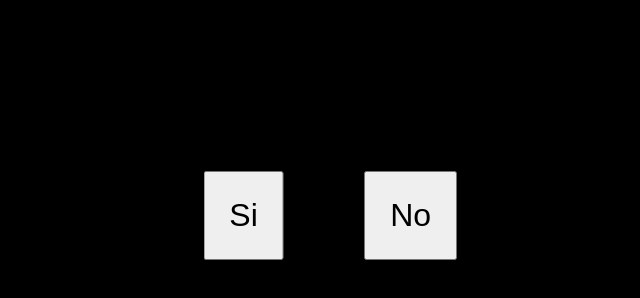
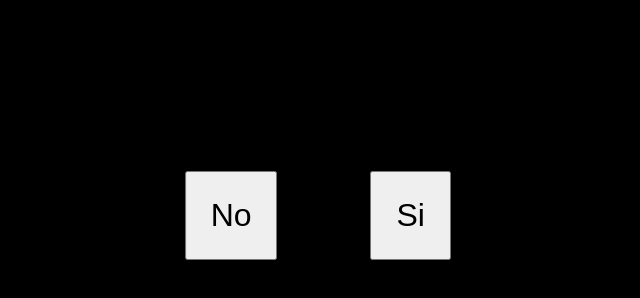
Before and after one commit to namex666x/Metallica, a plain HTML site: page index.html in a window 1280 px wide. Shown: the part 250-548 px from the top of the page, without its empty margins (316-956 px from the left). Drawn offline with Linux system fonts and the light colour scheme.

Commit message:
Update index.html

```diff
--- a/index.html
+++ b/index.html
@@ -9,8 +9,8 @@
 <body>
     <div class="co">
         <p style=" color: aliceblue;">Eres furro?????</p>
-        <button id="yesBtn">Si</button>
-        <button id="noBtn">No</button>
+        <button id="yesBtn">No</button>
+        <button id="noBtn">Si</button>
     </div>
     <script src="index.js"></script>
 
```
